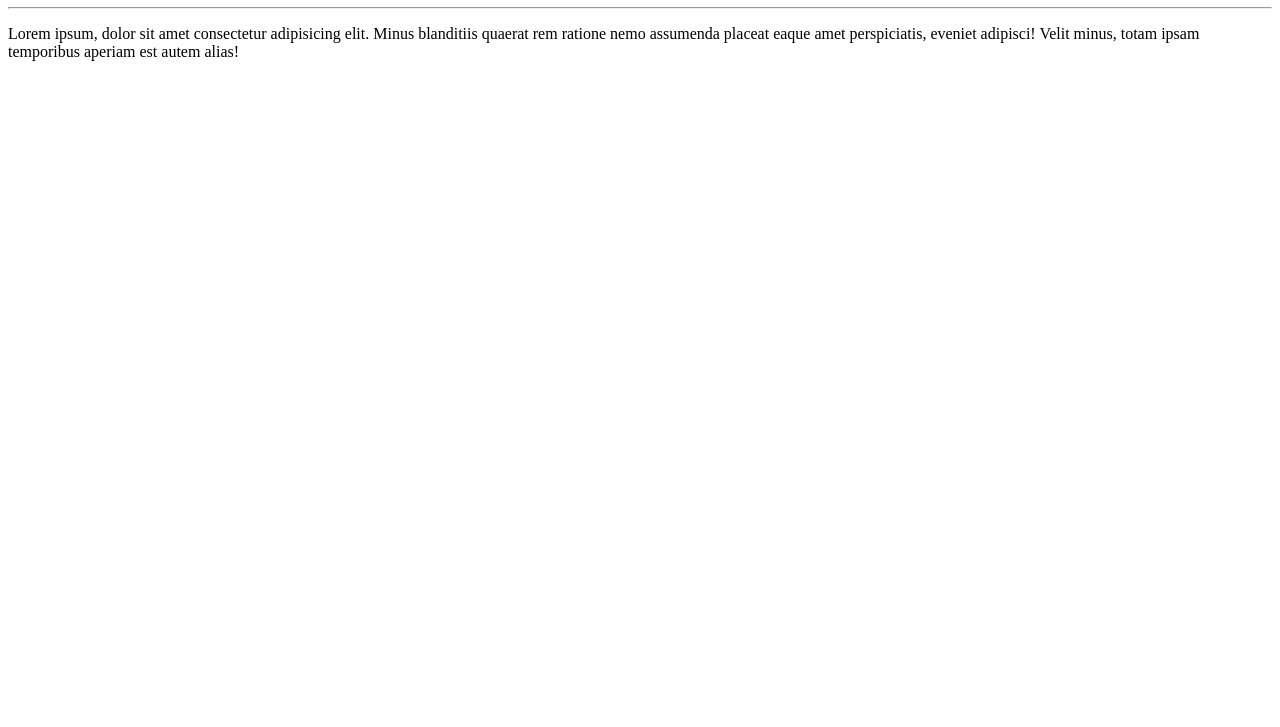
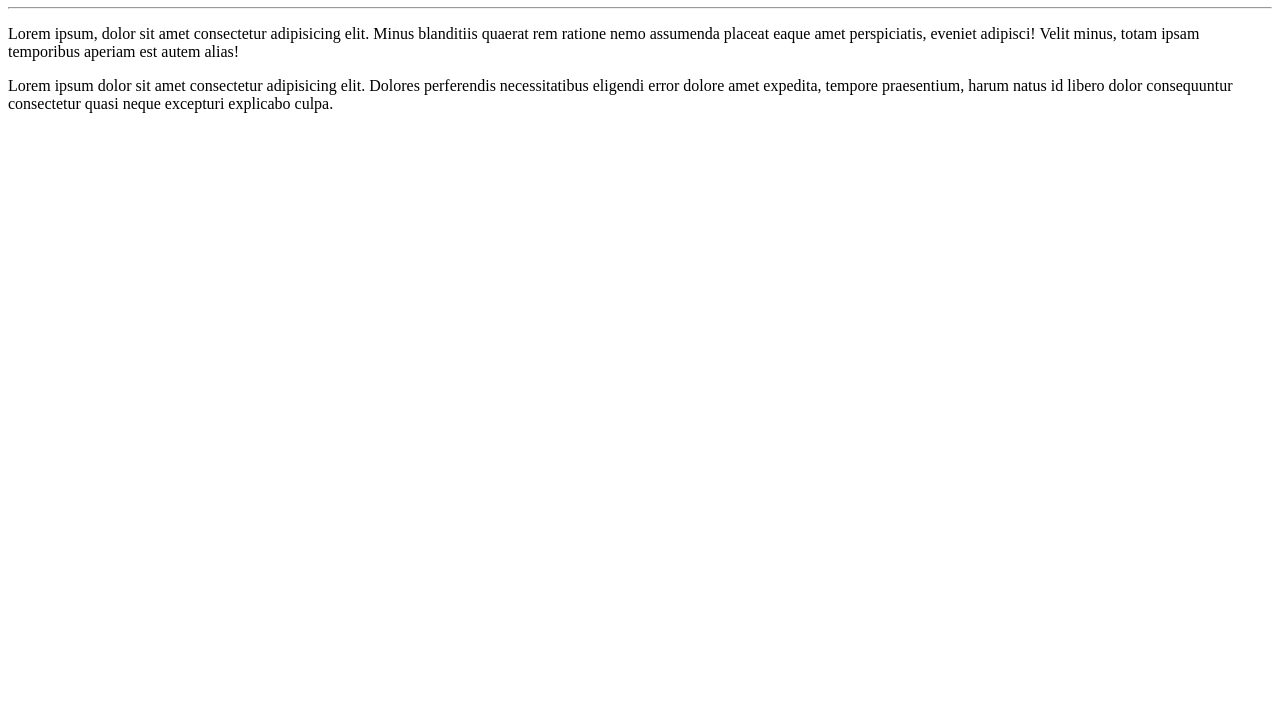
Before and after one commit to jossefAbel/Ola-Mundo, a plain HTML site: page site-exemplo/index.html in a window 1280 px wide. Shown: the part 73-800 px from the top of the page. Drawn offline with Linux system fonts and the light colour scheme.

Commit message:
Adicionei um paragrafo

```diff
--- a/site-exemplo/index.html
+++ b/site-exemplo/index.html
@@ -10,6 +10,8 @@
     <hr>
     <p>Lorem ipsum, dolor sit amet consectetur adipisicing elit. Minus blanditiis quaerat rem ratione nemo assumenda placeat eaque amet perspiciatis, eveniet adipisci! Velit minus, totam ipsam temporibus aperiam est autem alias!</p>
 
+    <p>Lorem ipsum dolor sit amet consectetur adipisicing elit. Dolores perferendis necessitatibus eligendi error dolore amet expedita, tempore praesentium, harum natus id libero dolor consequuntur consectetur quasi neque excepturi explicabo culpa.</p>
+
 
 </body>
 </html>
```
